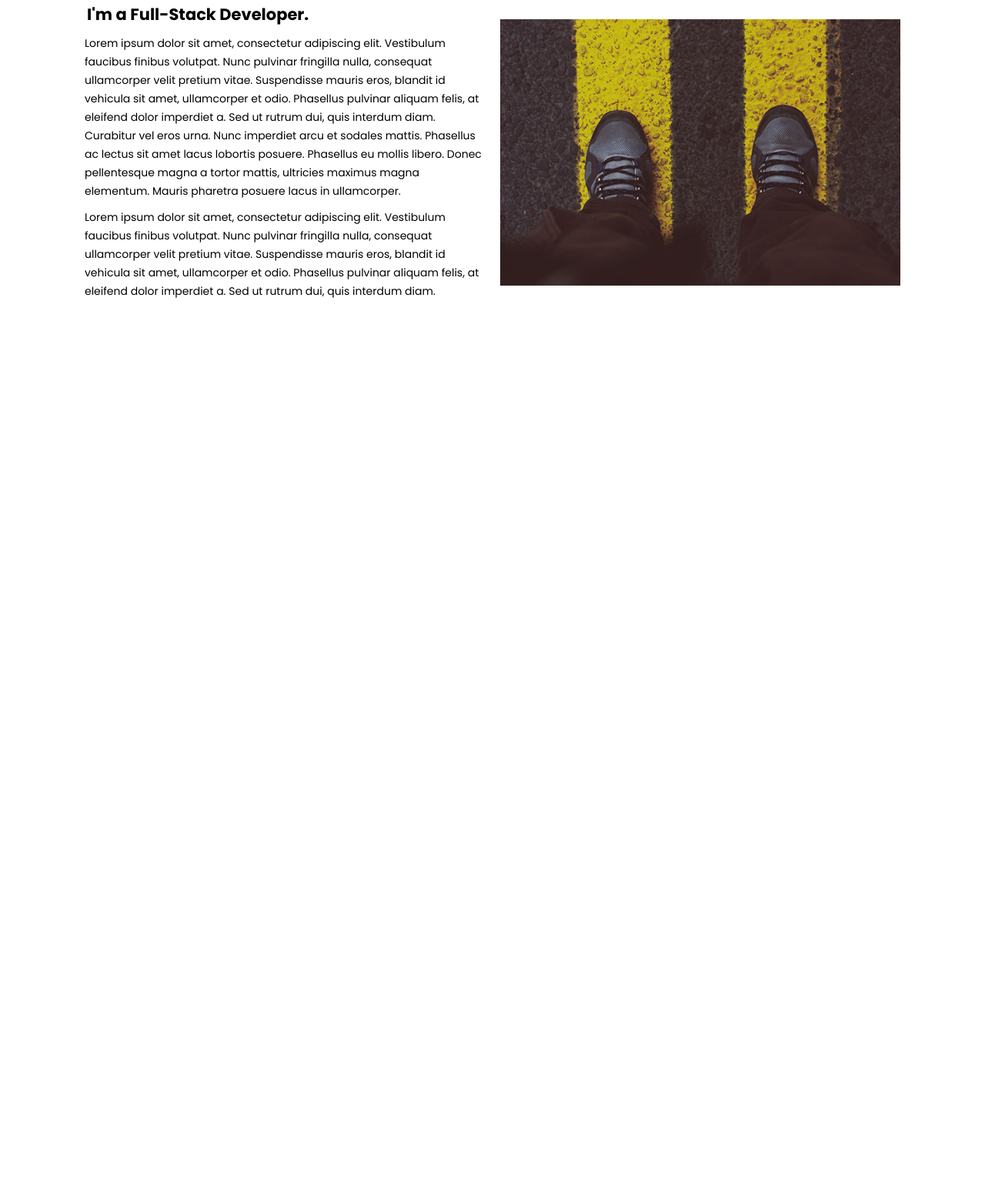
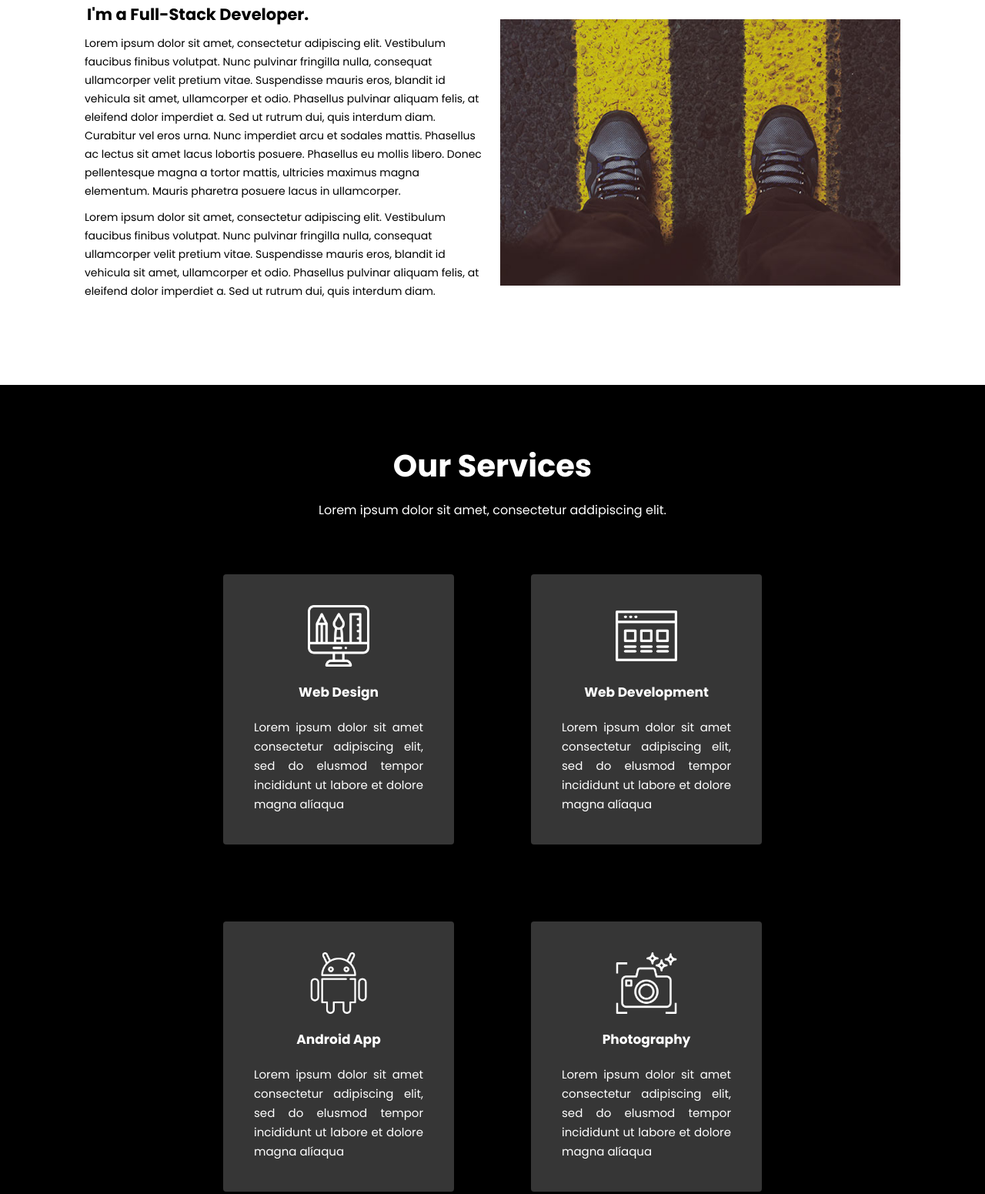
Before and after one commit to Luke0195/Front-endMaster, a plain HTML site: page project06/index.html in a window 1280 px wide. Shown: the part 942-2493 px from the top of the page at 77% size. Before the commit the page ends 1442 px from the top, so only its background shows below. Drawn offline with Linux system fonts and the light colour scheme.

Commit message:
feat: add section3 of project#06

```diff
--- a/project06/assets/css/styles.scss
+++ b/project06/assets/css/styles.scss
@@ -207,6 +207,67 @@ header{
   }
 }
 
+.services{
+  padding: 4rem 10rem;
+  background:#000;
+
+  .service-title{
+    margin-top:4rem;
+    text-align: center;
+    color:#fff;
+
+    h1{
+      font-size: 4rem;
+      line-height: 5rem;
+    }
+
+    p{
+      margin: 2rem 0;
+      font-size: 1.6rem;
+      line-height: 2.6rem;
+    }
+  }
+
+  .services-imagens{
+    display: flex;
+    justify-content: center;
+    align-items: center;
+    flex-wrap: wrap;
+    .service-item{
+      width: 100%;
+      max-width: 30rem;
+      background:rgba(136, 136, 136, 0.4);
+      padding: 4rem;
+      display: flex;
+      flex-direction: column;
+      align-items: center;
+      margin: 5rem;
+      color:#fff;
+      cursor: pointer;
+      border-radius: 4px;
+      &:hover{
+        background: rgba(3, 143, 207, 0.973);
+      }
+
+      strong{
+        margin: 2rem 0;
+        font-size: 1.7rem;
+      }
+
+      p{
+        font-size: 1.5rem;
+        line-height: 2.5rem;
+        text-align: justify;
+      }
+      img{
+        max-height: 80px;
+        filter: invert(1);
+      }
+
+
+    }
+  }
+}
 
 
 /* Responsividade */
@@ -216,6 +277,7 @@ header{
   .menu{
     display: block;
     position:fixed;
+    filter: invert(1)
   }
   .navigation{
     ul{
@@ -300,6 +362,9 @@ header{
   .menu{
    top: 30px;
    transition: all 0.8 ease-out;
+   img{
+     filter: invert(1);
+   }
 
   }
 }
--- a/project06/index.html
+++ b/project06/index.html
@@ -68,6 +68,62 @@
       </div><!--about-content-->
 
     </section>
+    <section class="services" id="services">
+      <div class="service-title">
+        <h1> Our Services </h1>
+        <p> Lorem ipsum dolor sit amet, consectetur addipiscing elit. </p>
+      </div><!--service-title-->
+      <div class="services-imagens">
+        <div class="service-item">
+            <img src="assets/images/icon1.png" />
+            <strong> Web Design</strong>
+            <p> Lorem ipsum dolor sit amet consectetur adipiscing elit, sed do elusmod tempor incididunt ut labore
+              et dolore magna alíaqua
+            </p>
+        </div><!--service-item-->
+
+        <div class="service-item">
+          <img src="assets/images/icon2.png" style="color:#fff"/>
+          <strong> Web Development</strong>
+          <p> Lorem ipsum dolor sit amet consectetur adipiscing elit, sed do elusmod tempor incididunt ut labore
+            et dolore magna alíaqua
+          </p>
+       </div><!--service-item-->
+
+       <div class="service-item">
+        <img src="assets/images/icon3.png" style="color:#fff"/>
+        <strong> Android App</strong>
+        <p> Lorem ipsum dolor sit amet consectetur adipiscing elit, sed do elusmod tempor incididunt ut labore
+          et dolore magna alíaqua
+        </p>
+      </div><!--service-item-->
+
+      <div class="service-item">
+        <img src="assets/images/icon4.png" style="color:#fff"/>
+        <strong> Photography </strong>
+        <p> Lorem ipsum dolor sit amet consectetur adipiscing elit, sed do elusmod tempor incididunt ut labore
+          et dolore magna alíaqua
+        </p>
+      </div><!--service-item-->
+
+      <div class="service-item">
+        <img src="assets/images/icon5.png" style="color:#fff"/>
+        <strong> Content Writing </strong>
+        <p> Lorem ipsum dolor sit amet consectetur adipiscing elit, sed do elusmod tempor incididunt ut labore
+          et dolore magna alíaqua
+        </p>
+      </div><!--service-item-->
+
+      <div class="service-item">
+        <img src="assets/images/icon5.png" style="color:#fff"/>
+        <strong> Video Editin</strong>
+        <p> Lorem ipsum dolor sit amet consectetur adipiscing elit, sed do elusmod tempor incididunt ut labore
+          et dolore magna alíaqua
+        </p>
+      </div><!--service-item-->
+
+      </div><!--services-imagens-->
+    </section><!--services-->
 
     <script src="assets/js/index.js"></script>
   </body>
```
Also changed, not shown: project06/assets/css/styles.css, 1 other file.
